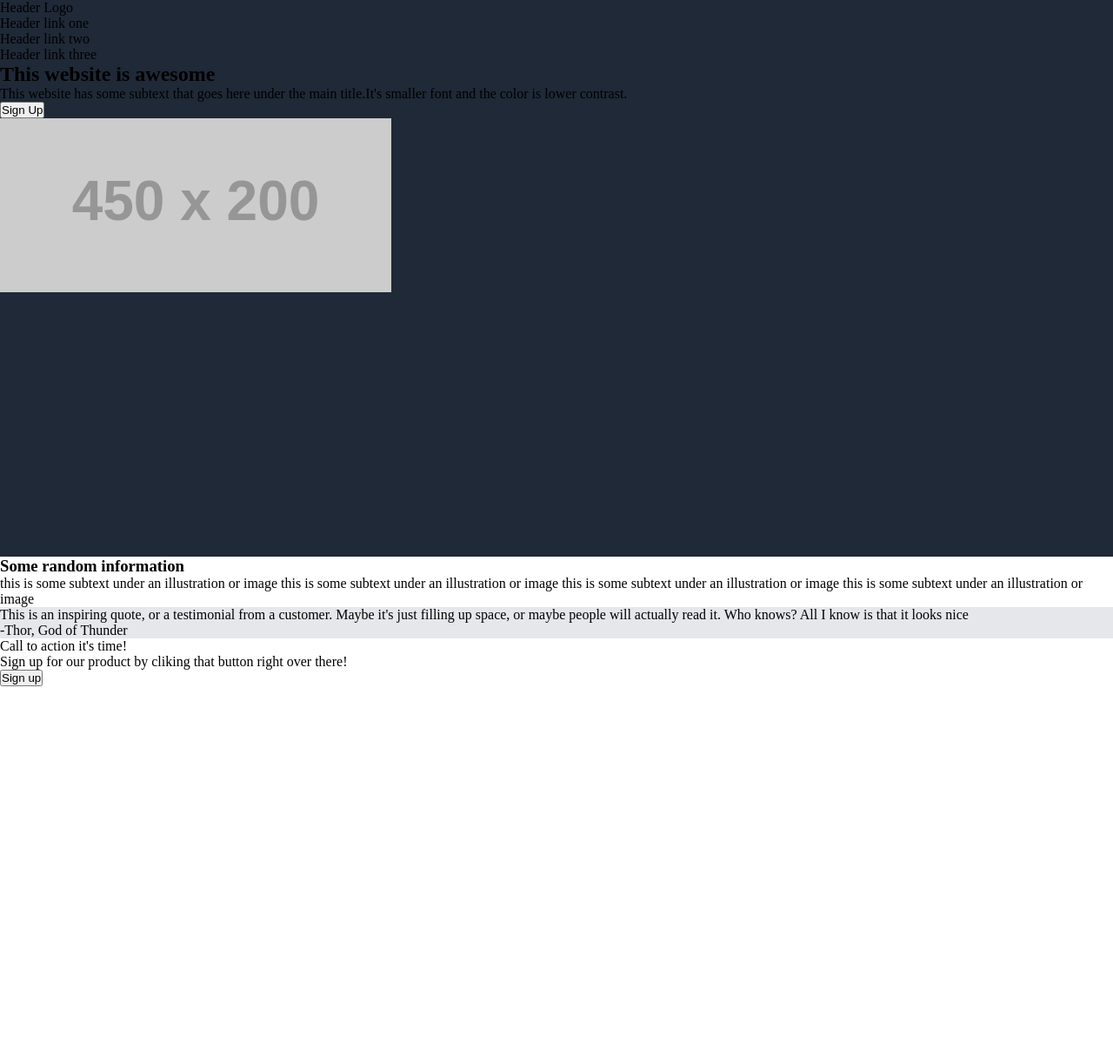
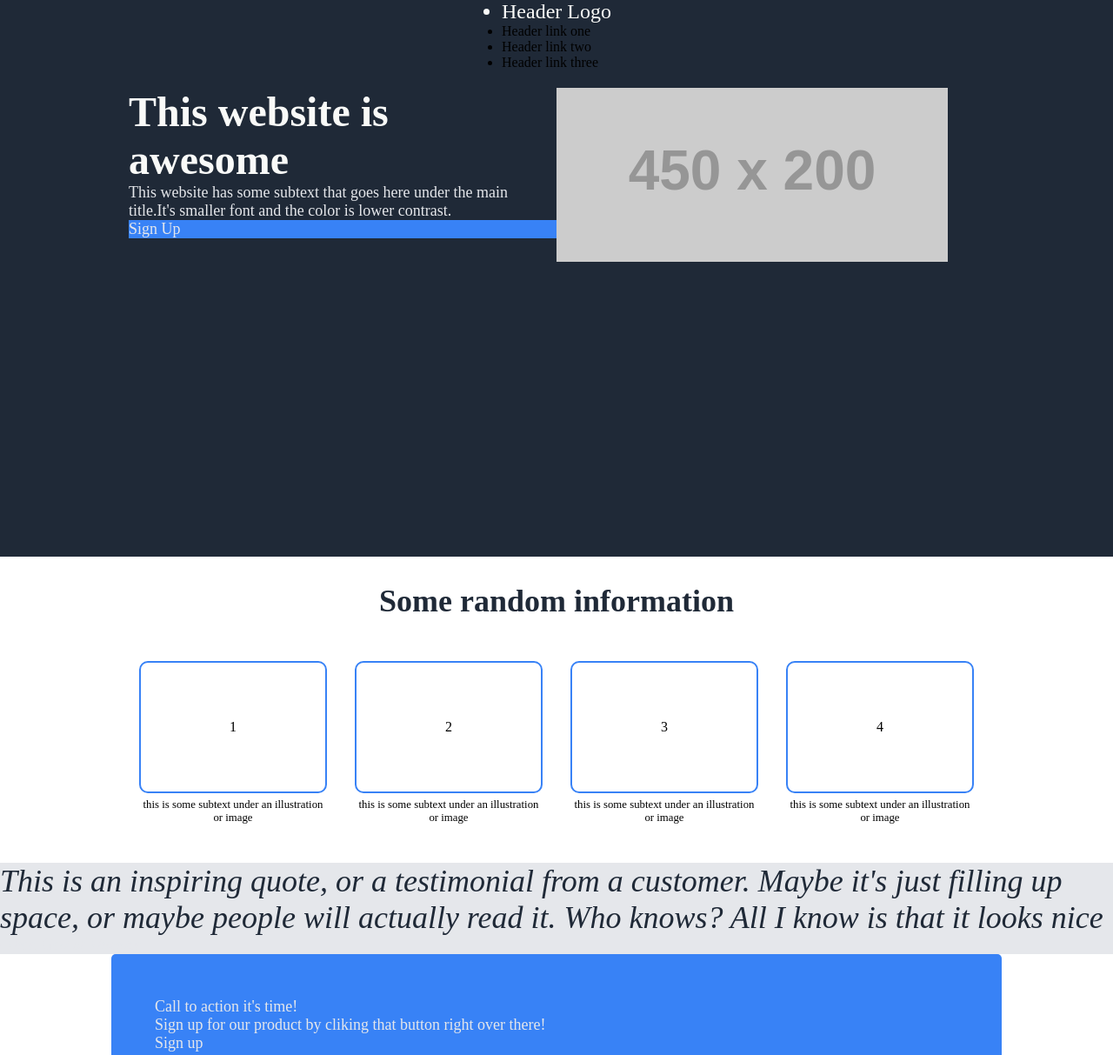
Before and after one commit to chetan6780/Landing-Page, a plain HTML site: page index.html in a window 1280 px wide. Shown: the top 1213 px of the page at 87% size. Drawn offline with Linux system fonts and the light colour scheme; placeholder pictures from the web are drawn by us.

Commit message:
information section continue...

```diff
--- a/css/styles.css
+++ b/css/styles.css
@@ -7,28 +7,108 @@
     width: 80%;
     margin-right: auto;
     margin-left: auto;
+    /* display: flex; */
 }
 .header {
     background-color: #1f2937;
     height: 80vh;
 }
-.navbar{
-
+.header__logo {
+    font-size: 24px;
+    color: #f9faf8;
+}
+.navbar {
+    background-color: #1f2937;
+    display: flex;
+    justify-content: center;
+    align-items: center;
 }
 .main {
     background-color: #fff;
     height: 80vh;
 }
 .hero {
+    display: flex;
+    padding: 20px;
+}
+.hero__left {
+    width: 50%;
+    display: flex;
+    flex-direction: column;
+    justify-content: left;
+    align-items: left;
+}
+.hero__right {
+    width: 5rem;
+    display: flex;
+    justify-content: left;
+    align-items: left;
 }
 .info {
+    display: flex;
+    flex-direction: column;
+    justify-content: center;
+    align-items: center;
+    height: 20em;
+    margin-bottom: 2rem;
+}
+.grid-container {
+    display: grid;
+    width: 100%;
+    grid-template-columns: auto auto auto auto;
+    grid-gap: 2em;
+    /* background-color: #2196f3; */
+    padding: 2em;
+}
+.grid-item {
+    background-color: rgba(255, 255, 255, 0.8);
+    border: 2px solid #3882f6;
+    border-radius: 10px;
+    padding: 30%;
+    text-align: center;
+}
+.grid-text {
+    text-align: center;
+    font-size: 0.8rem;
+    margin-top: -2em;
 }
 .quote {
     background-color: #e5e7eb;
+    color: #1f2937;
+    font-size: 36px;
+    font-weight: lighter;
+    font-style: italic;
 }
 .cta {
+    background-color: #3882f6;
+    padding: 50px;
+    border-radius: 5px;
+}
+.btn {
+    background-color: #3882f6;
+    display: inline-block;
 }
 .footer {
     background-color: #1f2937;
-    height: 6vh;
+    height: 8vh;
+    display: flex;
+    justify-content: center;
+    align-items: center;
+    color: #e5e7eb;
 }
+h1 {
+    font-size: 48px;
+    font-weight: bolder;
+    color: #f9faf8;
+}
+h3 {
+    font-size: 36px;
+    font-weight: bolder;
+    color: #1f2937;
+    margin-top: 50px;
+    margin-bottom: 1rem;
+}
+p {
+    font-size: 18px;
+    color: #e5e7eb;
+}
--- a/index.html
+++ b/index.html
@@ -10,23 +10,24 @@
 </head>
 
 <body>
+
     <section class="header">
         <nav class="navbar">
             <ul>
-                <li>Header Logo</li>
+                <li class="header__logo">Header Logo</li>
                 <li>Header link one</li>
                 <li>Header link two</li>
                 <li>Header link three</li>
             </ul>
         </nav>
-        <div class="hero">
+            <div class="container hero">
                 <div class="hero__left">
-
                     <h1>This website is awesome</h1>
-                <p>This website has some subtext that goes here under the main title.It's smaller font and the color is
+                    <p>This website has some subtext that goes here under the main title.It's smaller font and the color
+                        is
                         lower
                         contrast.</p>
-                <button>Sign Up</button>
+                    <p class="btn">Sign Up</p>
                 </div>
                 <div class="hero__right">
                     <img src="https://via.placeholder.com/450x200?text=this+is+a+placeholder+for+an+image"
@@ -36,20 +37,17 @@
     </section>
 
     <section class="main">
-
-        <div class="info">
+        <div class="container info">
             <h3>Some random information</h3>
-            <div class="boxes">
-                <div class="box"></div>
-                <div class="box"></div>
-                <div class="box"></div>
-                <div class="box"></div>
-            </div>
-            <div class="subtexts">
-                <subtext>this is some subtext under an illustration or image</subtext>
-                <subtext>this is some subtext under an illustration or image</subtext>
-                <subtext>this is some subtext under an illustration or image</subtext>
-                <subtext>this is some subtext under an illustration or image</subtext>
+            <div class="grid-container">
+                <div class="grid-item">1</div>
+                <div class="grid-item">2</div>
+                <div class="grid-item">3</div>
+                <div class="grid-item">4</div>
+                <div class="grid-text">this is some subtext under an illustration or image</div>
+                <div class="grid-text">this is some subtext under an illustration or image</div>
+                <div class="grid-text">this is some subtext under an illustration or image</div>
+                <div class="grid-text">this is some subtext under an illustration or image</div>
             </div>
         </div>
         <div class="quote">
@@ -57,10 +55,10 @@
                 or maybe people will actually read it. Who knows? All I know is that it looks nice</blockquote>
             <p>-Thor, God of Thunder</p>
         </div>
-        <div class="cta">
+        <div class="container cta">
             <p>Call to action it's time!</p>
             <p>Sign up for our product by cliking that button right over there!</p>
-            <button>Sign up</button>
+            <p class="btn">Sign up</p>
         </div>
     </section>
 
```
Lines whose indentation alone changed are shown as unchanged.
